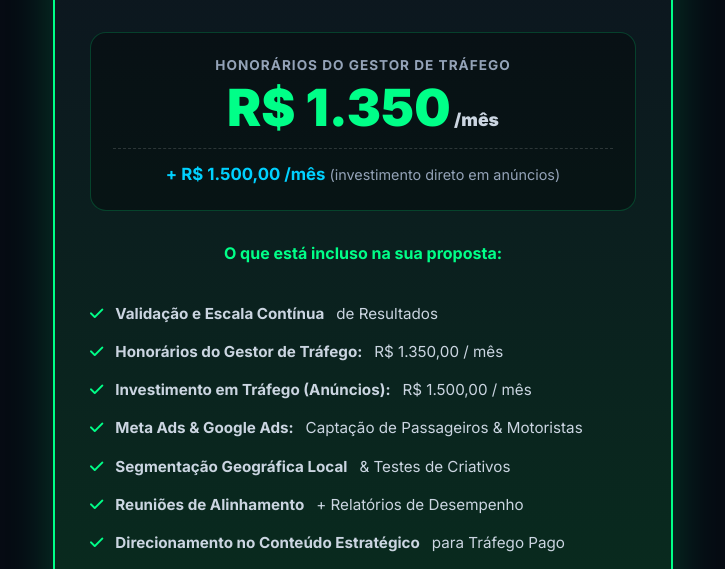
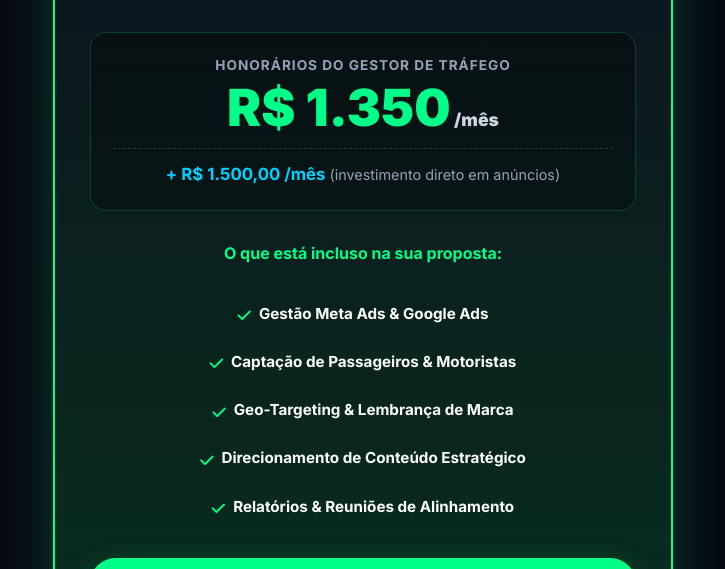
Before and after one commit to leonardorek/Or-amento, a website built with Vite: page index.html in a window 1280 px wide. Shown: the part 2192-2761 px from the top of the page, without its empty margins (277-1002 px from the left). Built offline with nearby package versions, Linux system fonts and the light colour scheme.

Commit message:
feat: update service description and investment copy
Refine the scope of services to prioritize brand awareness and generalize investment language to better align with the proposal objectives.

```diff
--- a/index.html
+++ b/index.html
@@ -717,14 +717,14 @@
                 <div class="check-item">
                     <i class="fas fa-bullseye"></i>
                     <div>
-                        <strong>Criação & Testes A/B de Criativos:</strong>
-                        <span>Testes constantes de vídeos, imagens e copys altamente persuasivas para maximizar o número de corridas e instalações.</span>
+                        <strong>Fortalecimento e Lembrança de Marca:</strong>
+                        <span>Ações de autoridade e campanhas estratégicas para consolidar a presença, o reconhecimento e a lembrança da marca Urbano Norte na região.</span>
                     </div>
                 </div>
                 <div class="check-item">
                     <i class="fas fa-calculator"></i>
                     <div>
-                        <strong>Otimização do Investimento de R$ 1.500/mês:</strong>
+                        <strong>Otimização do Investimento:</strong>
                         <span>Gestão diária da verba de tráfego para obter o menor Custo por Instalação (CPI) e Custo por Corrida do mercado.</span>
                     </div>
                 </div>
@@ -777,15 +777,13 @@
                         </div>
                     </div>
 
-                    <span class="save-tag" style="color: #00ff88 !important; margin-bottom: 15px !important; font-size: 1rem !important;">O que está incluso na sua proposta:</span>
-                    <ul style="width: 100% !important; text-align: left !important; margin-bottom: 25px !important;">
-                        <li><i class="fas fa-check"></i> <strong>Validação e Escala Contínua</strong> de Resultados</li>
-                        <li><i class="fas fa-check"></i> <strong>Honorários do Gestor de Tráfego:</strong> R$ 1.350,00 / mês</li>
-                        <li><i class="fas fa-check"></i> <strong>Investimento em Tráfego (Anúncios):</strong> R$ 1.500,00 / mês</li>
-                        <li><i class="fas fa-check"></i> <strong>Meta Ads & Google Ads:</strong> Captação de Passageiros & Motoristas</li>
-                        <li><i class="fas fa-check"></i> <strong>Segmentação Geográfica Local</strong> & Testes de Criativos</li>
-                        <li><i class="fas fa-check"></i> <strong>Reuniões de Alinhamento</strong> + Relatórios de Desempenho</li>
-                        <li><i class="fas fa-check"></i> <strong>Direcionamento no Conteúdo Estratégico</strong> para Tráfego Pago</li>
+                    <span class="save-tag" style="color: #00ff88 !important; margin-bottom: 15px !important; font-size: 1rem !important; display: block !important; text-align: center !important; font-weight: 700 !important;">O que está incluso na sua proposta:</span>
+                    <ul style="width: 100% !important; text-align: center !important; margin-bottom: 25px !important; display: flex !important; flex-direction: column !important; align-items: center !important; gap: 10px !important; padding: 0 !important;">
+                        <li style="display: flex !important; align-items: center !important; justify-content: center !important; gap: 8px !important; color: #ffffff !important; font-size: 0.95rem !important; text-align: center !important;"><i class="fas fa-check" style="color: #00ff88 !important;"></i> <strong>Gestão Meta Ads & Google Ads</strong></li>
+                        <li style="display: flex !important; align-items: center !important; justify-content: center !important; gap: 8px !important; color: #ffffff !important; font-size: 0.95rem !important; text-align: center !important;"><i class="fas fa-check" style="color: #00ff88 !important;"></i> <strong>Captação de Passageiros & Motoristas</strong></li>
+                        <li style="display: flex !important; align-items: center !important; justify-content: center !important; gap: 8px !important; color: #ffffff !important; font-size: 0.95rem !important; text-align: center !important;"><i class="fas fa-check" style="color: #00ff88 !important;"></i> <strong>Geo-Targeting & Lembrança de Marca</strong></li>
+                        <li style="display: flex !important; align-items: center !important; justify-content: center !important; gap: 8px !important; color: #ffffff !important; font-size: 0.95rem !important; text-align: center !important;"><i class="fas fa-check" style="color: #00ff88 !important;"></i> <strong>Direcionamento de Conteúdo Estratégico</strong></li>
+                        <li style="display: flex !important; align-items: center !important; justify-content: center !important; gap: 8px !important; color: #ffffff !important; font-size: 0.95rem !important; text-align: center !important;"><i class="fas fa-check" style="color: #00ff88 !important;"></i> <strong>Relatórios & Reuniões de Alinhamento</strong></li>
                     </ul>
 
                     <a href="https://wa.me/5547991316050?text=Ol%C3%A1%20Leonardo,%20gostaria%20de%20fechar%20a%20proposta%20de%20tr%C3%A1fego%20pago%20do%20Urbano%20Norte!" target="_blank" class="btn-cta" style="width: 100% !important; text-align: center !important;">
```
